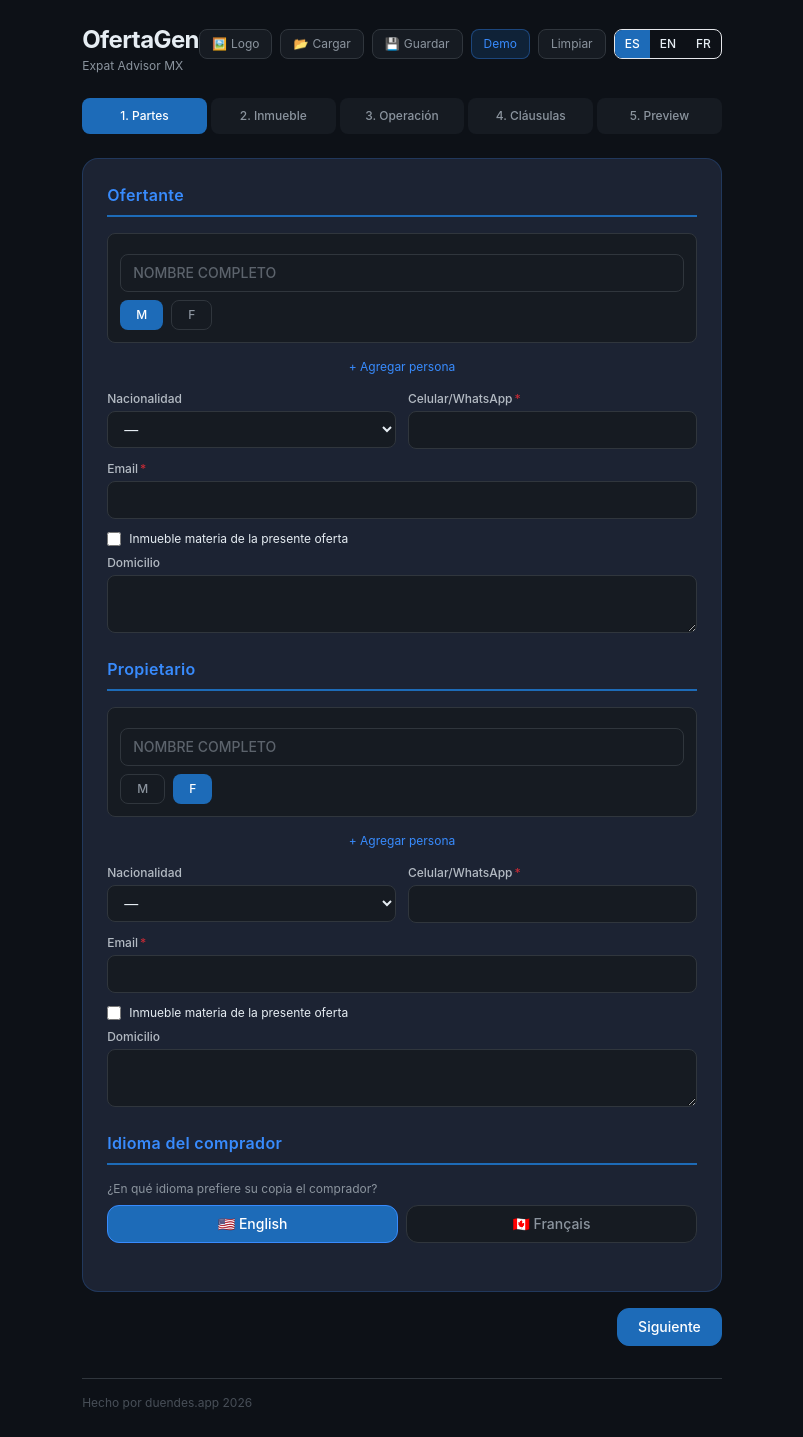
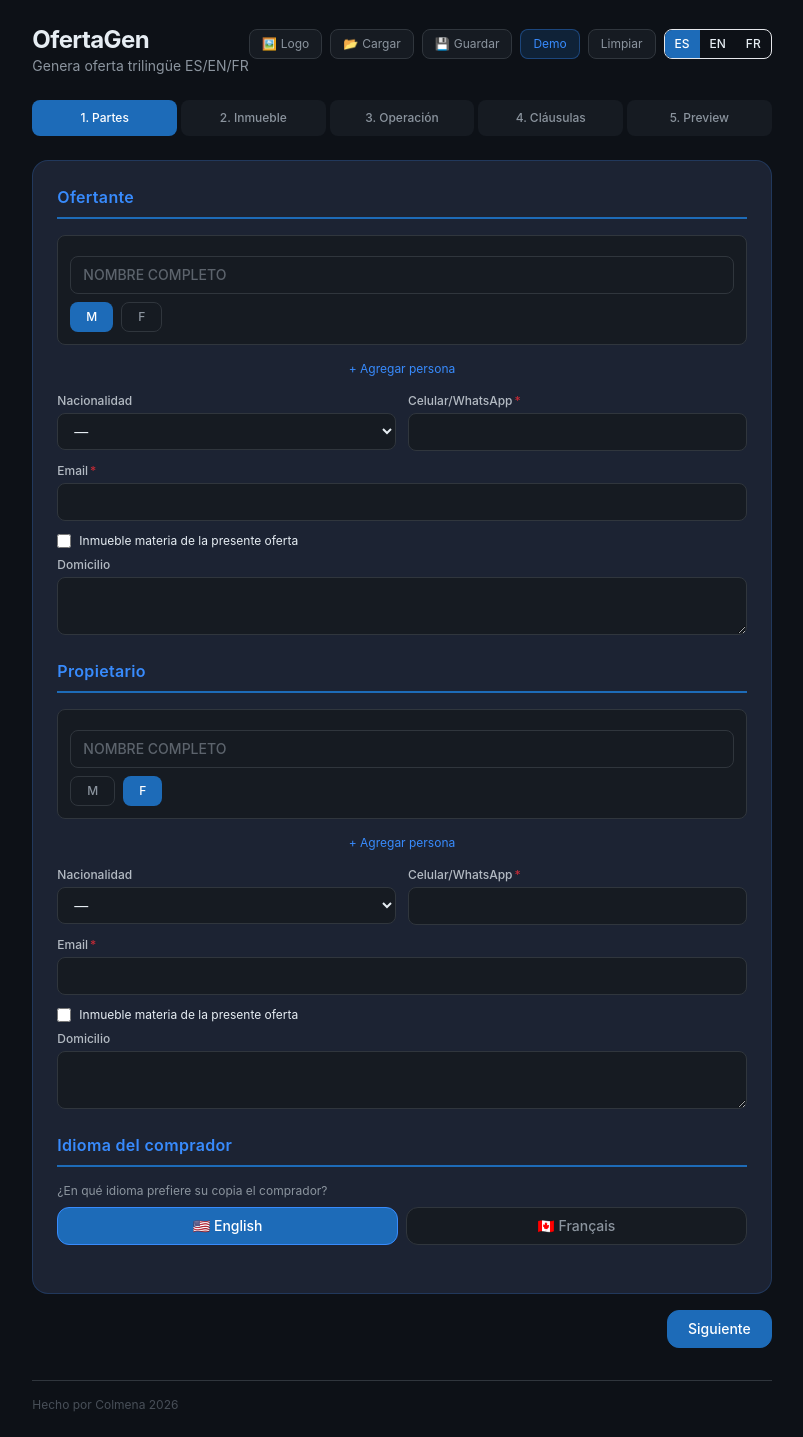
Before and after one commit to Pvrolomx/ofertagen, a Next.js app: page / in a window 1280 px wide. Shown: the whole page, without its empty margins (238-1041 px from the left). Built offline with nearby package versions, Linux system fonts and the light colour scheme.

Commit message:
Branding: Hecho por Colmena 2026 + subtítulo trilingüe
- OfertaGen: subtítulo 'Genera oferta trilingüe ES/EN/FR'
- ContraOfertaGen: ya tenía el subtítulo
- Footer ambas apps: 'Hecho por Colmena 2026'
- DOCX contraoferta: footer actualizado

```diff
--- a/src/app/contraoferta/page.js
+++ b/src/app/contraoferta/page.js
@@ -84,7 +84,7 @@ const UI = {
     nav: { anterior: "Anterior", siguiente: "Siguiente", generar: "Descargar .docx" },
     preview: { title: "Vista previa", idioma: "Idioma secundario" },
     header: { volver: "← Volver a OfertaGen", limpiar: "Limpiar" },
-    footer: "Hecho por duendes.app 2026",
+    footer: "Hecho por Colmena 2026",
   },
   en: {
     title: "ContraOfertaGen",
@@ -136,7 +136,7 @@ const UI = {
     nav: { anterior: "Back", siguiente: "Next", generar: "Download .docx" },
     preview: { title: "Preview", idioma: "Secondary language" },
     header: { volver: "← Back to OfertaGen", limpiar: "Clear" },
-    footer: "Made by duendes.app 2026",
+    footer: "Made by Colmena 2026",
   },
   fr: {
     title: "ContraOfertaGen",
@@ -188,7 +188,7 @@ const UI = {
     nav: { anterior: "Retour", siguiente: "Suivant", generar: "Télécharger .docx" },
     preview: { title: "Aperçu", idioma: "Langue secondaire" },
     header: { volver: "← Retour à OfertaGen", limpiar: "Effacer" },
-    footer: "Fait par duendes.app 2026",
+    footer: "Fait par Colmena 2026",
   },
 };
 
--- a/src/app/page.js
+++ b/src/app/page.js
@@ -686,7 +686,7 @@ export default function OfertaGenPage() {
       <div className="flex items-baseline justify-between mb-6">
         <div>
           <h1 className="text-2xl font-bold tracking-tight" style={{color:"var(--og-primary)"}}>OfertaGen</h1>
-          <p className="text-xs mt-0.5" style={{color:"var(--og-secondary)"}}>Expat Advisor MX</p>
+          <p className="text-sm" style={{color:"var(--og-secondary)"}}>Genera oferta trilingüe ES/EN/FR</p>
         </div>
         <div className="flex gap-2 flex-wrap justify-end items-center">
           {/* Logo upload */}
@@ -1109,9 +1109,9 @@ export default function OfertaGenPage() {
         </div>
       </div>
 
-      {/* Footer — RDE regla 10 */}
+      {/* Footer */}
       <footer className="mt-8 pt-4 border-t flex items-center justify-between text-xs" style={{borderTop:"1px solid var(--og-border)",color:"var(--og-muted)"}}>
-        <span>Hecho por duendes.app 2026</span>
+        <span>Hecho por Colmena 2026</span>
         <button id="install-btn" onClick={() => window.installApp?.()} className="hidden px-3 py-1.5 bg-blue-50 text-blue-600 border border-blue-200 rounded-lg hover:bg-blue-100 transition">
           Instalar App
         </button>
```
Also changed, not shown: src/lib/docx/generador_contraoferta.js.
